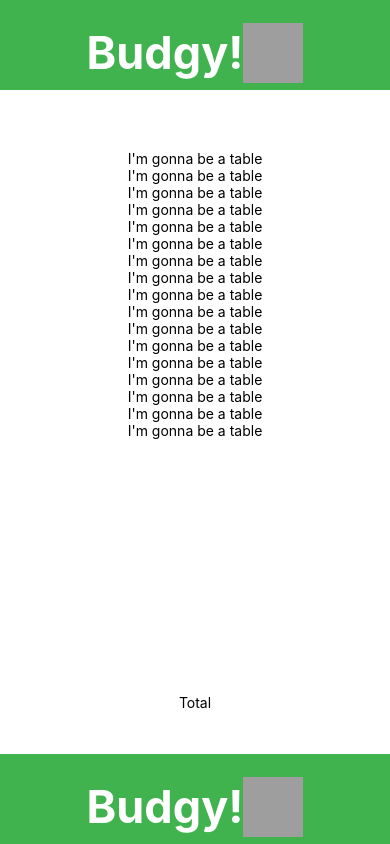
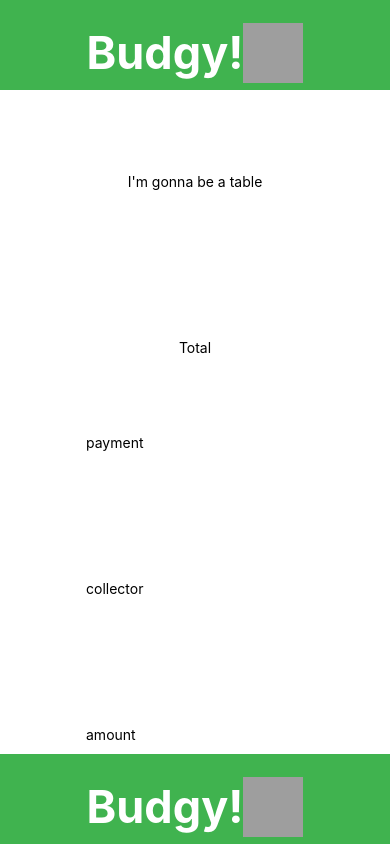
Before and after one commit to carrmelo/budgy-legacy, a React Native app: screen / in a window 390 px wide. Built offline with nearby package versions, Linux system fonts and the light colour scheme; grey boxes are pictures that could not be loaded.

Commit message:
feat: text inputs

```diff
--- a/App.js
+++ b/App.js
@@ -2,6 +2,8 @@ import React, { Component } from 'react';
 import { StyleSheet, Text, View } from 'react-native';
 import TableList from './screen/TableList';
 import AppHeader from './navigation/AppHeader';
+import AppNavigator from './navigation/AppNavigator';
+import InputChange from './screen/InputCharge';
 
 export default class App extends Component {
   render() {
@@ -9,7 +11,8 @@ export default class App extends Component {
       <View style={styles.container}>
         <AppHeader />
         <TableList />
-        <AppHeader />
+        <InputChange />
+        <AppNavigator />
       </View>
     );
   }
--- a/screen/InputCharge.js
+++ b/screen/InputCharge.js
@@ -1,15 +1,23 @@
 import React, { Component } from 'react';
-import { StyleSheet, Text, View } from 'react-native';
+import { StyleSheet, TextInput, View } from 'react-native';
 
 export default class InputChange extends Component {
+  state = {
+    payment: '',
+    company: '',
+    amount: 0
+  };
+
   render() {
     return (
       <View style={styles.container}>
-        <View style={{ flex: 1, backgroundColor: 'white' }} />
-        <View style={{ flex: 9 }}>
-          <Text>I'm gonna be a table</Text>
-        </View>
-        <Text style={{ flex: 1 }}>Total</Text>
+        <TextInput style={{ height: 40 }} placeholder="payment" />
+        <TextInput style={{ height: 40 }} placeholder="collector" />
+        <TextInput
+          style={{ height: 40 }}
+          keyboardType="numeric"
+          placeholder="amount"
+        />
       </View>
     );
   }
--- a/screen/TableList.js
+++ b/screen/TableList.js
@@ -6,23 +6,7 @@ export default class TableList extends Component {
     return (
       <View style={styles.container}>
         <View style={{ flex: 1, backgroundColor: 'white' }} />
-        <View style={{ flex: 9 }}>
-          <Text>I'm gonna be a table</Text>
-          <Text>I'm gonna be a table</Text>
-          <Text>I'm gonna be a table</Text>
-          <Text>I'm gonna be a table</Text>
-          <Text>I'm gonna be a table</Text>
-          <Text>I'm gonna be a table</Text>
-          <Text>I'm gonna be a table</Text>
-          <Text>I'm gonna be a table</Text>
-          <Text>I'm gonna be a table</Text>
-          <Text>I'm gonna be a table</Text>
-          <Text>I'm gonna be a table</Text>
-          <Text>I'm gonna be a table</Text>
-          <Text>I'm gonna be a table</Text>
-          <Text>I'm gonna be a table</Text>
-          <Text>I'm gonna be a table</Text>
-          <Text>I'm gonna be a table</Text>
+        <View style={{ flex: 2 }}>
           <Text>I'm gonna be a table</Text>
         </View>
         <Text style={{ flex: 1 }}>Total</Text>
```
